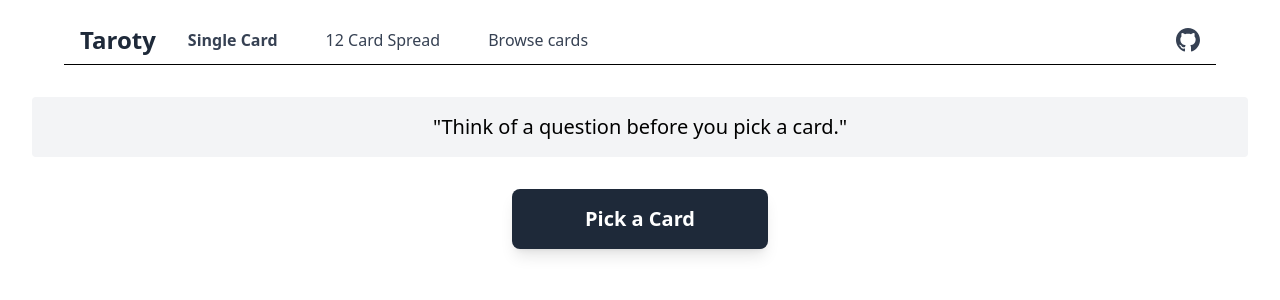
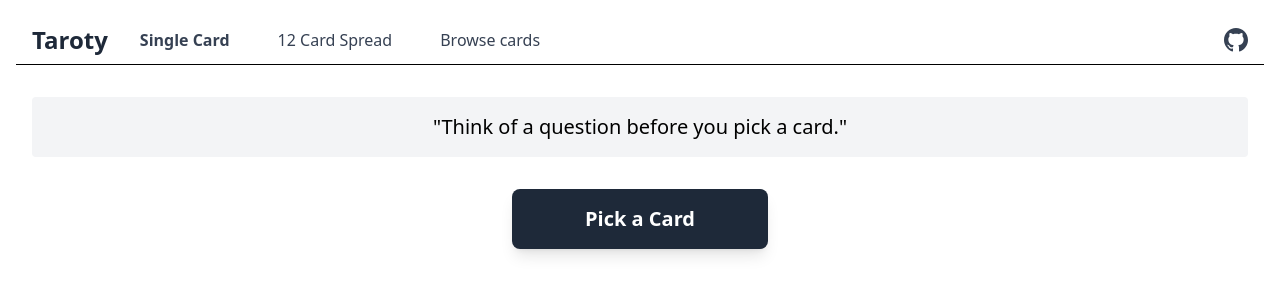
Before and after one commit to adrianlimws/taroty2, a Vue app: page / in a window 1280 px wide. Shown: the top 300 px of the page. Built offline with nearby package versions, Linux system fonts and the light colour scheme.

Commit message:
adjusted navbar width

```diff
--- a/src/components/Navbar.vue
+++ b/src/components/Navbar.vue
@@ -1,6 +1,6 @@
 <template>
   <nav class="py-4 relative">
-    <div class="flex justify-between items-center max-w-6xl mx-auto px-4 py-2 border-b">
+    <div class="flex justify-between items-center mx-auto px-4 py-2 border-b">
       <ul class="flex space-x-4 items-center">
         <li class="text-2xl font-bold text-gray-800">Taroty</li>
         <li v-for="item in navItems" :key="item.path">
```
